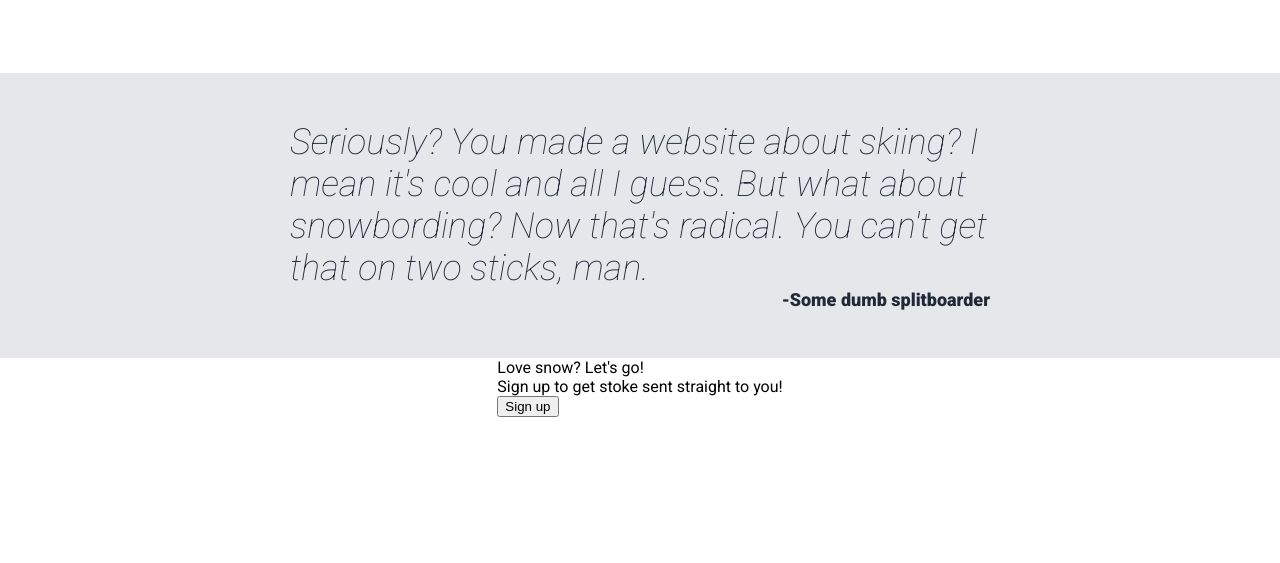
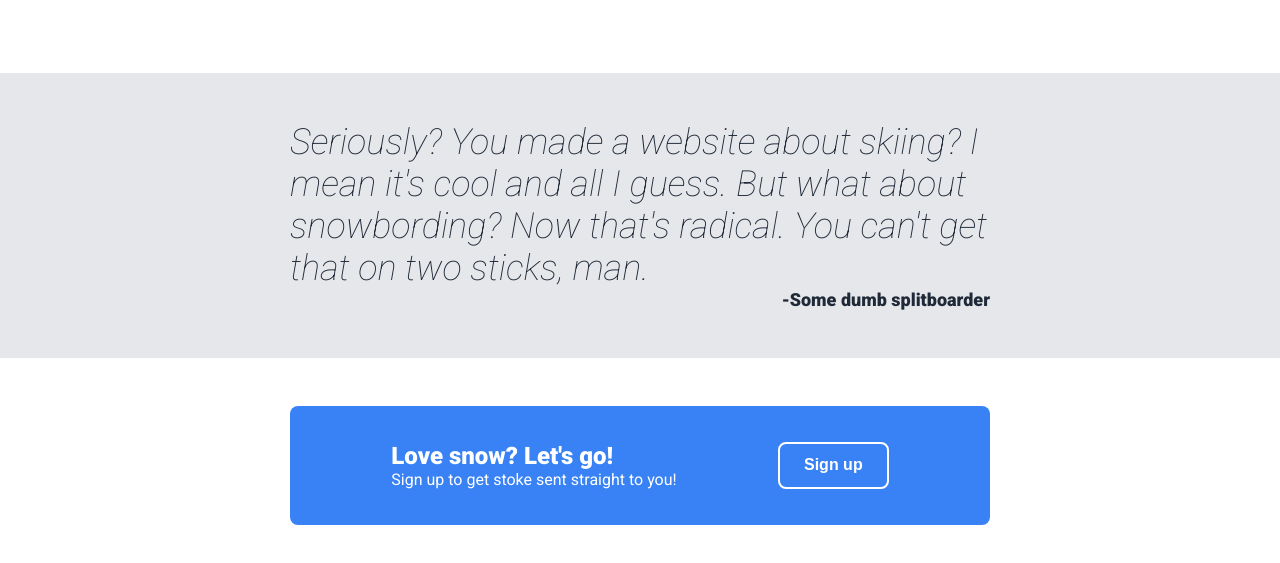
Before and after one commit to sarahangle/odin-landing-page, a plain HTML site: page index.html in a window 1280 px wide. Shown: the part 816-1379 px from the top of the page. Before the commit the page ends 1233 px from the top, so only its background shows below. Drawn offline with Linux system fonts and the light colour scheme.

Commit message:
Finish sign up section, both CSS and HTML

```diff
--- a/index.html
+++ b/index.html
@@ -63,12 +63,14 @@
         </div>
     </div>
 
-    <div class="signup">
-        <div class="text">
-            <div>Love snow? Let's go!</div>
-            <div>Sign up to get stoke sent straight to you!</div>
+    <div class="signup-wrapper">
+        <div class="signup">
+            <div class="signup-text">
+                <div class="signup-title">Love snow? Let's go!</div>
+                <div>Sign up to get stoke sent straight to you!</div>
+            </div>
+            <button>Sign up</button>
         </div>
-        <button>Sign up</button>
     </div>
 
     <footer></footer>
--- a/styles.css
+++ b/styles.css
@@ -179,3 +179,46 @@ header {
     font-size: 18px;
     font-weight: bold;
 }
+
+.signup-wrapper{
+    display: flex;
+    justify-content: center;
+    align-items: center;
+    padding: 48px 12px;
+    width: 100%;
+    box-sizing: border-box;
+}
+
+.signup {
+    background-color: #3882F6;
+    min-width: 276px;
+    max-width: 700px;
+    width: 100%;
+    flex: 1 1 auto;
+    border-radius: 8px;
+    display: flex;
+    justify-content: space-evenly;
+    padding: 36px 0px;
+}
+
+.signup-text {
+    color: white;
+    font-size: 16px;
+    font-weight: light;
+}
+
+.signup-title {
+    font-size: 24px;
+    font-weight: bold;
+}
+
+.signup button {
+    padding: 8px 24px;
+    background-color: #3882F6;
+    color: white;
+    border-style: solid;
+    border-color: white;
+    border-radius: 8px;
+    font-size: 16px;
+    font-weight: bold;
+}
```
